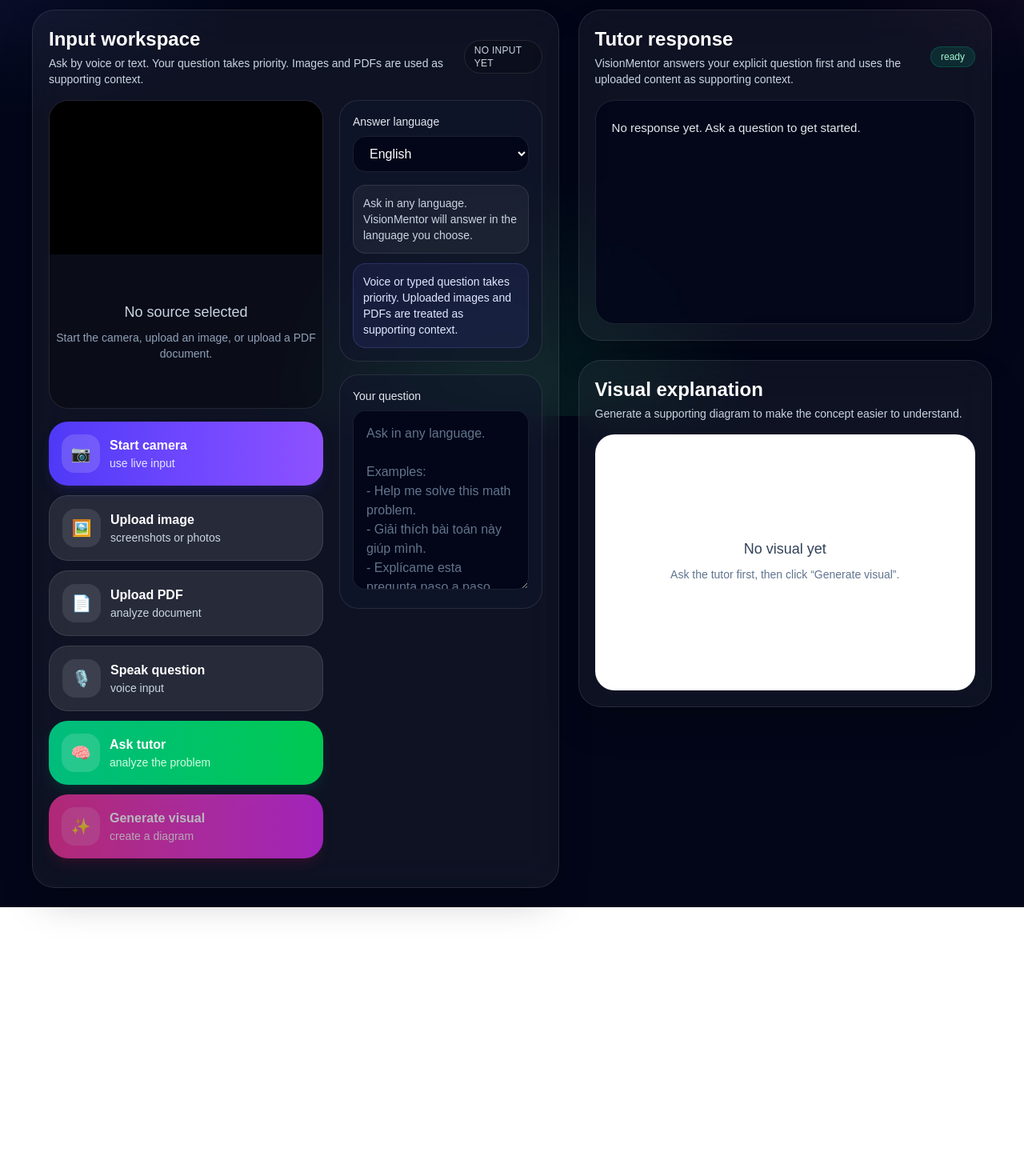
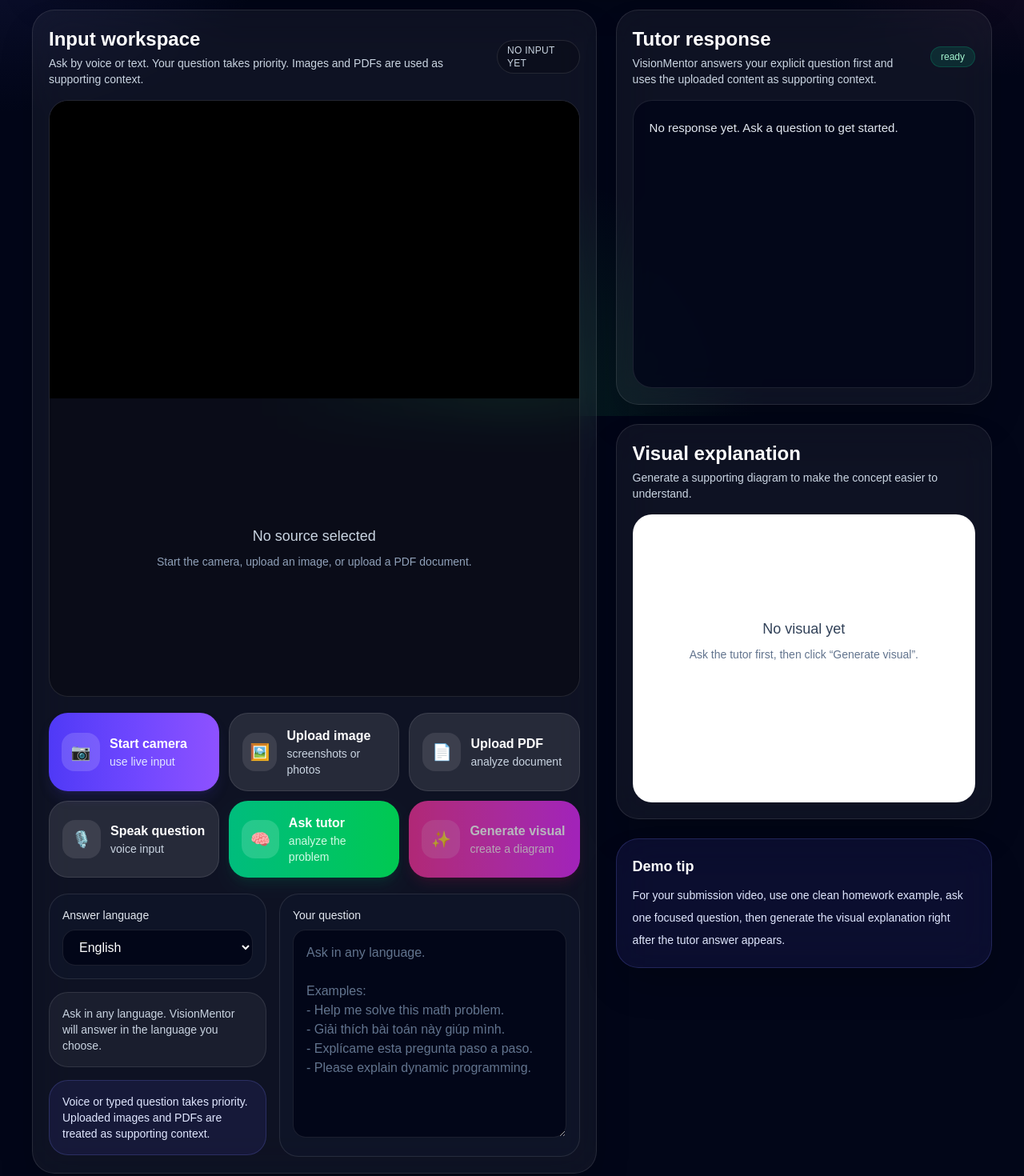
Before and after one commit to doselwon11/VisionMentor, a Next.js app in the folder frontend/: page / in a window 1280 px wide. Shown: the part 280-1750 px from the top of the page at 80% size. Before the commit the page ends 1414 px from the top, so only its background shows below. Built offline with nearby package versions, Linux system fonts and the light colour scheme.

Commit message:
polish page.tsx

```diff
--- a/frontend/app/page.tsx
+++ b/frontend/app/page.tsx
@@ -8,6 +8,25 @@
     SpeechRecognition: any;
   }
 }
+
+type LanguageOption = {
+  label: string;
+  value: string;
+  speechLang: string;
+};
+
+const LANGUAGE_OPTIONS: LanguageOption[] = [
+  { label: "English", value: "English", speechLang: "en-US" },
+  { label: "Vietnamese", value: "Vietnamese", speechLang: "vi-VN" },
+  { label: "Spanish", value: "Spanish", speechLang: "es-ES" },
+  { label: "French", value: "French", speechLang: "fr-FR" },
+  { label: "German", value: "German", speechLang: "de-DE" },
+  { label: "Chinese", value: "Chinese", speechLang: "zh-CN" },
+  { label: "Japanese", value: "Japanese", speechLang: "ja-JP" },
+  { label: "Korean", value: "Korean", speechLang: "ko-KR" },
+  { label: "Arabic", value: "Arabic", speechLang: "ar-SA" },
+  { label: "Hindi", value: "Hindi", speechLang: "hi-IN" },
+];
 
 export default function HomePage() {
   const videoRef = useRef<HTMLVideoElement | null>(null);
@@ -25,10 +44,14 @@
 
   const [uploadedImage, setUploadedImage] = useState<string | null>(null);
   const [uploadedPdf, setUploadedPdf] = useState<File | null>(null);
-  const [uploadedPdfName, setUploadedPdfName] = useState<string>("");
+  const [uploadedPdfName, setUploadedPdfName] = useState("");
 
   const [answerLanguage, setAnswerLanguage] = useState("English");
   const [cameraStarted, setCameraStarted] = useState(false);
+
+  const currentLanguage =
+    LANGUAGE_OPTIONS.find((option) => option.value === answerLanguage) ||
+    LANGUAGE_OPTIONS[0];
 
   async function startCamera() {
     try {
@@ -146,6 +169,7 @@
     const recognition = new SpeechRecognition();
     recognition.interimResults = false;
     recognition.continuous = false;
+    recognition.lang = currentLanguage.speechLang;
 
     setIsListening(true);
 
@@ -168,6 +192,7 @@
 
   async function askQuestion() {
     if (loading) return;
+
     if (!question.trim()) {
       alert("Please provide a question.");
       return;
@@ -181,7 +206,6 @@
       let res: Response;
 
       if (uploadedPdf) {
-        // pdf flow
         const formData = new FormData();
         formData.append("file", uploadedPdf);
         formData.append("question", question.trim());
@@ -192,7 +216,6 @@
           body: formData,
         });
       } else {
-        // image / camera flow
         const image_base64 = getCurrentImageBase64();
 
         if (!image_base64) {
@@ -239,6 +262,7 @@
 
       window.speechSynthesis.cancel();
       const utter = new SpeechSynthesisUtterance(finalAnswer);
+      utter.lang = currentLanguage.speechLang;
       speechSynthesis.speak(utter);
     } catch (error: any) {
       const message = String(error?.message || "Something went wrong.");
@@ -288,9 +312,11 @@
         alert("No visual was returned.");
       }
     } catch (error: any) {
-        const message = String(error.message || "");
+      const message = String(error?.message || "");
       if (message.includes("429") || message.includes("RESOURCE_EXHAUSTED")) {
-            alert("Visual generation is temporarily unavailable because the Gemini quota limit was reached. Please wait and try again.");
+        alert(
+          "Visual generation is temporarily unavailable because the Gemini quota limit was reached. Please wait and try again."
+        );
       } else {
         alert(message);
       }
@@ -308,7 +334,7 @@
 
   return (
     <main className="min-h-screen bg-slate-950 text-white">
-      <div className="absolute inset-0 bg-[radial-gradient(circle_at_top_left,_rgba(99,102,241,0.22),_transparent_28%),radial-gradient(circle_at_top_right,_rgba(236,72,153,0.18),_transparent_25%),radial-gradient(circle_at_bottom,_rgba(34,197,94,0.14),_transparent_30%)]" />
+      <div className="pointer-events-none absolute inset-0 bg-[radial-gradient(circle_at_top_left,_rgba(99,102,241,0.22),_transparent_28%),radial-gradient(circle_at_top_right,_rgba(236,72,153,0.18),_transparent_25%),radial-gradient(circle_at_bottom,_rgba(34,197,94,0.14),_transparent_30%)]" />
 
       <div className="relative mx-auto max-w-7xl px-4 py-6 sm:px-6 lg:px-10">
         <header className="mb-8 rounded-[28px] border border-white/10 bg-white/5 px-5 py-6 shadow-2xl backdrop-blur-xl sm:px-6">
@@ -348,7 +374,7 @@
           </div>
         </header>
 
-        <div className="grid gap-6 xl:grid-cols-[1.12fr_0.88fr]">
+        <div className="grid gap-6 xl:grid-cols-[1.2fr_0.8fr]">
           <section className="rounded-[28px] border border-white/10 bg-white/5 p-5 shadow-2xl backdrop-blur-xl">
             <div className="mb-4 flex flex-col gap-3 sm:flex-row sm:items-center sm:justify-between">
               <div>
@@ -364,8 +390,7 @@
               </div>
             </div>
 
-            <div className="grid gap-5 lg:grid-cols-[1.15fr_0.85fr]">
-              <div className="space-y-4">
+            <div className="space-y-5">
               <div className="overflow-hidden rounded-[24px] border border-white/10 bg-black/30 shadow-inner">
                 {!uploadedImage && !uploadedPdf && (
                   <video
@@ -394,7 +419,8 @@
                       <p className="text-lg font-semibold text-white">PDF ready</p>
                       <p className="mt-2 break-all text-sm text-slate-300">{uploadedPdfName}</p>
                       <p className="mt-3 text-sm text-slate-400">
-                          VisionMentor will analyze the uploaded document together with your question.
+                        VisionMentor will analyze the uploaded document together with your
+                        question.
                       </p>
                     </div>
                   </div>
@@ -414,7 +440,7 @@
 
               <canvas ref={canvasRef} className="hidden" />
 
-                <div className="grid gap-3 sm:grid-cols-2 xl:grid-cols-1 2xl:grid-cols-2">
+              <div className="grid gap-3 md:grid-cols-2 xl:grid-cols-3">
                 <button
                   className="flex min-h-[76px] items-center gap-3 rounded-3xl bg-gradient-to-r from-indigo-600 to-violet-500 px-4 py-4 text-left shadow-lg shadow-indigo-900/30 transition hover:scale-[1.01] hover:brightness-110"
                   onClick={startCamera}
@@ -518,8 +544,8 @@
                 onChange={handlePdfUpload}
                 className="hidden"
               />
-              </div>
 
+              <div className="grid gap-4 lg:grid-cols-[0.42fr_0.58fr]">
                 <div className="space-y-4">
                   <div className="rounded-[24px] border border-white/10 bg-slate-900/60 p-4">
                     <label className="mb-2 block text-sm font-medium text-slate-200">
@@ -530,23 +556,19 @@
                       onChange={(e) => setAnswerLanguage(e.target.value)}
                       className="w-full rounded-2xl border border-white/10 bg-slate-950 px-4 py-3 text-white outline-none transition focus:border-indigo-400"
                     >
-                    <option>English</option>
-                    <option>Vietnamese</option>
-                    <option>Spanish</option>
-                    <option>French</option>
-                    <option>German</option>
-                    <option>Chinese</option>
-                    <option>Japanese</option>
-                    <option>Korean</option>
-                    <option>Arabic</option>
-                    <option>Hindi</option>
+                      {LANGUAGE_OPTIONS.map((option) => (
+                        <option key={option.value} value={option.value}>
+                          {option.label}
+                        </option>
+                      ))}
                     </select>
+                  </div>
 
-                  <div className="mt-4 rounded-2xl border border-white/10 bg-white/5 p-3 text-sm text-slate-300">
+                  <div className="rounded-[24px] border border-white/10 bg-white/5 p-4 text-sm text-slate-300">
                     Ask in any language. VisionMentor will answer in the language you choose.
                   </div>
 
-                  <div className="mt-3 rounded-2xl border border-indigo-400/20 bg-indigo-500/10 p-3 text-sm text-indigo-100">
+                  <div className="rounded-[24px] border border-indigo-400/20 bg-indigo-500/10 p-4 text-sm text-indigo-100">
                     Voice or typed question takes priority. Uploaded images and PDFs are treated
                     as supporting context.
                   </div>
@@ -557,7 +579,7 @@
                     Your question
                   </label>
                   <textarea
-                    className="min-h-56 w-full rounded-2xl border border-white/10 bg-slate-950 px-4 py-4 text-white outline-none transition placeholder:text-slate-500 focus:border-indigo-400"
+                    className="min-h-[260px] w-full rounded-2xl border border-white/10 bg-slate-950 px-4 py-4 text-white outline-none transition placeholder:text-slate-500 focus:border-indigo-400"
                     placeholder={`Ask in any language.\n\nExamples:\n- Help me solve this math problem.\n- Giải thích bài toán này giúp mình.\n- Explícame esta pregunta paso a paso.\n- Please explain dynamic programming.`}
                     value={question}
                     onChange={(e) => setQuestion(e.target.value)}
@@ -569,12 +591,12 @@
 
           <section className="space-y-6">
             <div className="rounded-[28px] border border-white/10 bg-white/5 p-5 shadow-2xl backdrop-blur-xl">
-              <div className="mb-4 flex items-center justify-between">
+              <div className="mb-4 flex items-center justify-between gap-4">
                 <div>
                   <h2 className="text-2xl font-semibold text-white">Tutor response</h2>
                   <p className="mt-1 text-sm text-slate-300">
-                    VisionMentor answers your explicit question first and uses the uploaded content
-                    as supporting context.
+                    VisionMentor answers your explicit question first and uses the uploaded
+                    content as supporting context.
                   </p>
                 </div>
 
@@ -589,7 +611,7 @@
                 </div>
               </div>
 
-              <div className="min-h-[280px] rounded-[24px] border border-white/10 bg-slate-950/80 p-5">
+              <div className="min-h-[360px] rounded-[24px] border border-white/10 bg-slate-950/80 p-5">
                 {loading ? (
                   <div className="space-y-4">
                     <div className="h-4 w-3/4 animate-pulse rounded-full bg-white/10" />
@@ -613,7 +635,7 @@
                 </p>
               </div>
 
-              <div className="min-h-[320px] overflow-auto rounded-[24px] border border-white/10 bg-white p-4 text-black">
+              <div className="min-h-[360px] max-h-[520px] overflow-auto rounded-[24px] border border-white/10 bg-white p-4 text-black">
                 {visualLoading ? (
                   <div className="flex min-h-[280px] items-center justify-center text-center text-slate-500">
                     <div>
@@ -640,6 +662,14 @@
                 )}
               </div>
             </div>
+
+            <div className="rounded-[28px] border border-indigo-400/20 bg-indigo-500/10 p-5 shadow-2xl backdrop-blur-xl">
+              <h3 className="text-lg font-semibold text-white">Demo tip</h3>
+              <p className="mt-2 text-sm leading-7 text-indigo-100">
+                For your submission video, use one clean homework example, ask one focused
+                question, then generate the visual explanation right after the tutor answer appears.
+              </p>
+            </div>
           </section>
         </div>
       </div>
```
Lines whose indentation alone changed are shown as unchanged.
